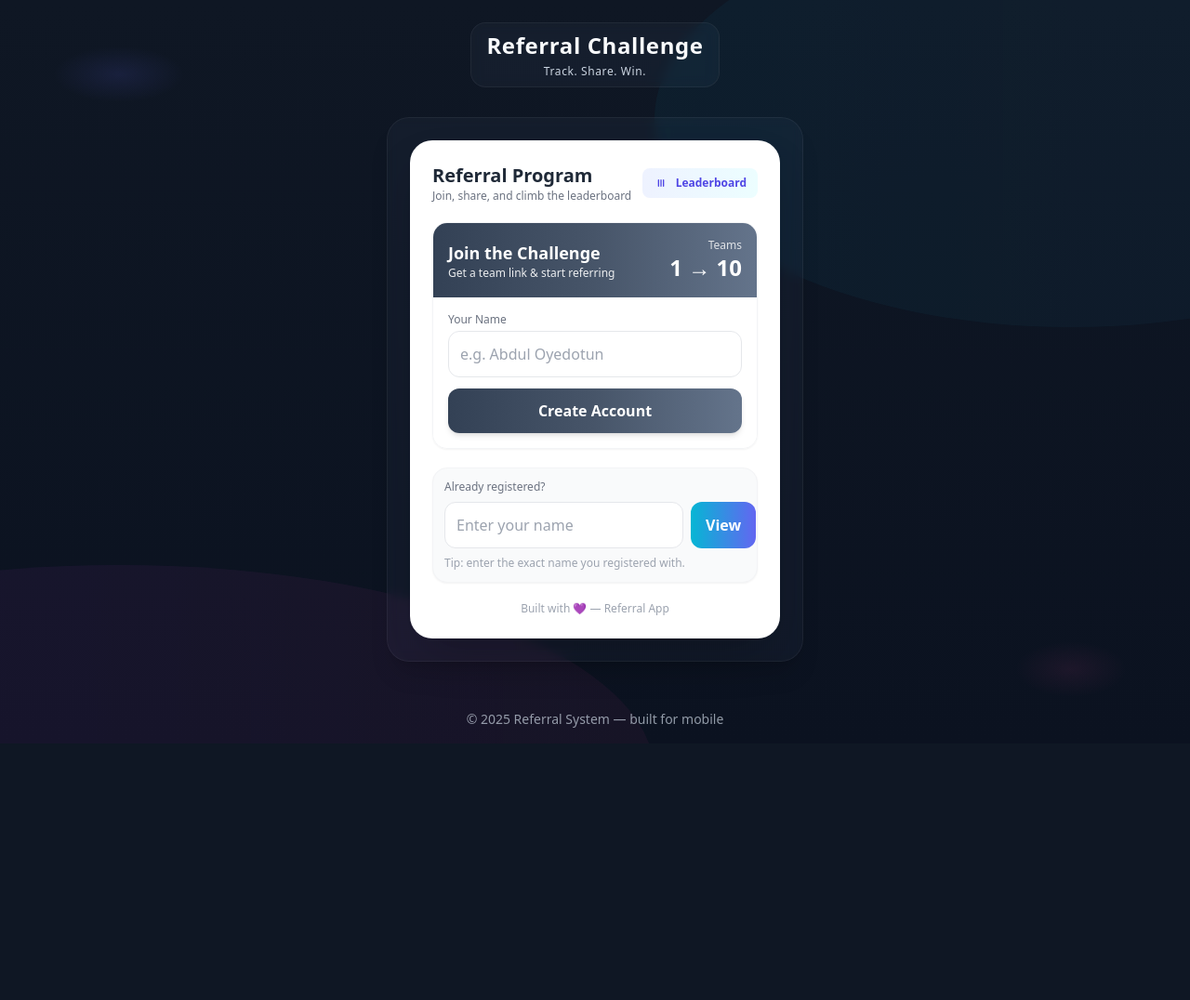
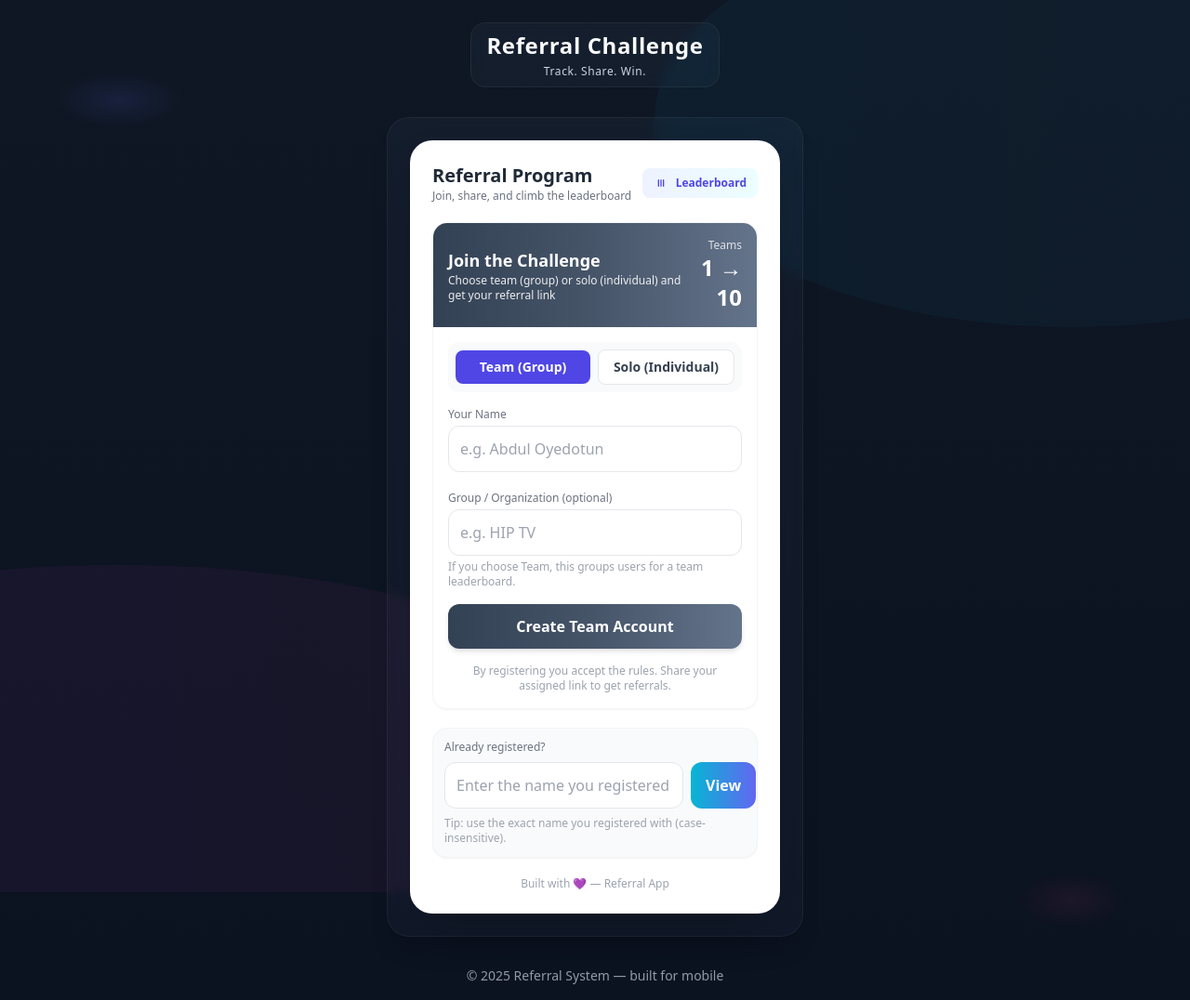
Before and after one commit to olamicreas/whatsapp_bot, a Flask app: page / in a window 1280 px wide. Shown: the whole page at 93% size. Before the commit the page ends 783 px from the top, so only its background shows below. Run offline with Flask 3, Linux system fonts and the light colour scheme; some libraries are stand-ins or nearby versions.

Commit message:
Update index.html

```diff
--- a/templates/index.html
+++ b/templates/index.html
@@ -21,12 +21,11 @@
 
   <!-- Registration Card -->
   <div class="rounded-2xl overflow-hidden border border-gray-100 shadow-sm">
-    <div class="p-4 bg-gradient-to-r from-slate-700 via-slate-600 to-slate-500
- text-white">
+    <div class="p-4 bg-gradient-to-r from-slate-700 via-slate-600 to-slate-500 text-white">
       <div class="flex items-center justify-between">
         <div>
           <h2 class="text-lg font-bold">Join the Challenge</h2>
-          <p class="text-xs opacity-90">Get a team link & start referring</p>
+          <p class="text-xs opacity-90">Choose team (group) or solo (individual) and get your referral link</p>
         </div>
         <div class="text-right text-xs">
           <span class="block opacity-80">Teams</span>
@@ -35,18 +34,51 @@
       </div>
     </div>
 
-    <form method="POST" action="/register" class="p-4 bg-white">
+    <form id="registerForm" method="POST" action="/register" class="p-4 bg-white space-y-4">
+      <!-- Registration type toggle -->
+      <div class="flex items-center gap-2 rounded-xl bg-gray-50 p-2">
+        <button type="button" id="btnTeam" class="flex-1 py-2 rounded-lg font-semibold text-sm bg-indigo-600 text-white">Team (Group)</button>
+        <button type="button" id="btnSolo" class="flex-1 py-2 rounded-lg font-semibold text-sm bg-white text-gray-700 border border-gray-200">Solo (Individual)</button>
+      </div>
+
+      <input type="hidden" name="registration_type" id="registration_type" value="team">
+
+      <!-- Name -->
+      <div>
         <label class="block text-xs text-gray-500 mb-1">Your Name</label>
         <input name="name" required
-             class="w-full p-3 rounded-xl border border-gray-200 mb-3 focus:outline-none focus:ring-2 focus:ring-indigo-400"
+               id="nameInput"
+               class="w-full p-3 rounded-xl border border-gray-200 mb-1 focus:outline-none focus:ring-2 focus:ring-indigo-400"
                placeholder="e.g. Abdul Oyedotun" />
+      </div>
 
+      <!-- Group (shown for Team) -->
+      <div id="groupBlock">
+        <label class="block text-xs text-gray-500 mb-1">Group / Organization (optional)</label>
+        <input name="group" id="groupInput" placeholder="e.g. HIP TV"
+               class="w-full p-3 rounded-xl border border-gray-200 mb-1 focus:outline-none focus:ring-2 focus:ring-indigo-400" />
+        <p class="text-xs text-gray-400">If you choose Team, this groups users for a team leaderboard.</p>
+      </div>
 
+      <!-- Solo nickname (shown for Solo) -->
+      <div id="soloBlock" class="hidden">
+        <label class="block text-xs text-gray-500 mb-1">Solo display / ref label (optional)</label>
+        <input name="solo_handle" id="soloInput" placeholder="e.g. AbdulQ or Ref 001"
+               class="w-full p-3 rounded-xl border border-gray-200 mb-1 focus:outline-none focus:ring-2 focus:ring-indigo-400" />
+        <p class="text-xs text-gray-400">Used for your individual referral identity (if any).</p>
+      </div>
 
-      <button class="w-full py-3 rounded-xl bg-gradient-to-r from-indigo-600 bg-gradient-to-r from-slate-700 via-slate-600 to-slate-500
- text-white font-bold shadow-md hover:opacity-95 transition">
+      <!-- Submit -->
+      <div>
+        <button type="submit"
+                id="createBtn"
+                class="w-full py-3 rounded-xl bg-gradient-to-r from-slate-700 via-slate-600 to-slate-500 text-white font-bold shadow-md hover:opacity-95 transition">
           Create Account
         </button>
+      </div>
+
+      <!-- Optional small note -->
+      <p class="text-xs text-gray-400 text-center">By registering you accept the rules. Share your assigned link to get referrals.</p>
     </form>
   </div>
 
@@ -54,14 +86,14 @@
   <div class="rounded-2xl bg-gray-50 border border-gray-100 p-3 shadow-sm">
     <label class="block text-xs text-gray-500 mb-2">Already registered?</label>
     <form onsubmit="redirectToProgress(event)" class="flex gap-2">
-      <input id="groupInput" required placeholder="Enter your name"
+      <input id="lookupInput" required placeholder="Enter the name you registered with"
              class="flex-1 p-3 rounded-xl border border-gray-200 focus:ring-2 focus:ring-cyan-400" />
       <button type="submit"
               class="px-4 rounded-xl bg-gradient-to-r from-cyan-500 to-indigo-500 text-white font-semibold hover:opacity-95 transition">
         View
       </button>
     </form>
-    <p class="text-xs text-gray-400 mt-2">Tip: enter the exact name you registered with.</p>
+    <p class="text-xs text-gray-400 mt-2">Tip: use the exact name you registered with (case-insensitive).</p>
   </div>
 
   <!-- Footer -->
@@ -71,10 +103,58 @@
 </div>
 
 <script>
+  // Toggle registration type (team / solo)
+  const btnTeam = document.getElementById('btnTeam');
+  const btnSolo = document.getElementById('btnSolo');
+  const groupBlock = document.getElementById('groupBlock');
+  const soloBlock = document.getElementById('soloBlock');
+  const registrationType = document.getElementById('registration_type');
+
+  function setMode(mode) {
+    if(mode === 'team') {
+      registrationType.value = 'team';
+      btnTeam.classList.add('bg-indigo-600', 'text-white');
+      btnTeam.classList.remove('bg-white','text-gray-700','border');
+      btnSolo.classList.remove('bg-indigo-600','text-white');
+      btnSolo.classList.add('bg-white','text-gray-700','border','border-gray-200');
+      groupBlock.classList.remove('hidden');
+      soloBlock.classList.add('hidden');
+      document.getElementById('createBtn').textContent = 'Create Team Account';
+    } else {
+      registrationType.value = 'solo';
+      btnSolo.classList.add('bg-indigo-600', 'text-white');
+      btnSolo.classList.remove('bg-white','text-gray-700','border');
+      btnTeam.classList.remove('bg-indigo-600','text-white');
+      btnTeam.classList.add('bg-white','text-gray-700','border','border-gray-200');
+      groupBlock.classList.add('hidden');
+      soloBlock.classList.remove('hidden');
+      document.getElementById('createBtn').textContent = 'Create Solo Account';
+    }
+  }
+
+  // Init default
+  setMode('team');
+
+  btnTeam.addEventListener('click', () => setMode('team'));
+  btnSolo.addEventListener('click', () => setMode('solo'));
+
+  // Quick lookup redirect
   function redirectToProgress(e){
     e.preventDefault();
-  const name = document.getElementById('groupInput').value.trim().toLowerCase().replace(/\s+/g,'_');
+    const name = document.getElementById('lookupInput').value.trim().toLowerCase().replace(/\s+/g,'_');
     if(name) window.location.href = `/progress/${name}`;
   }
+
+  // On submit, ensure we don't send empty group when team selected (optional)
+  document.getElementById('registerForm').addEventListener('submit', (e) => {
+    const mode = registrationType.value;
+    const name = document.getElementById('nameInput').value.trim();
+    if(!name){
+      e.preventDefault();
+      alert('Please enter your name.');
+      return;
+    }
+    // You may want to add other client-side validations here.
+  });
 </script>
 {% endblock %}
```
Lines whose indentation alone changed are shown as unchanged.
